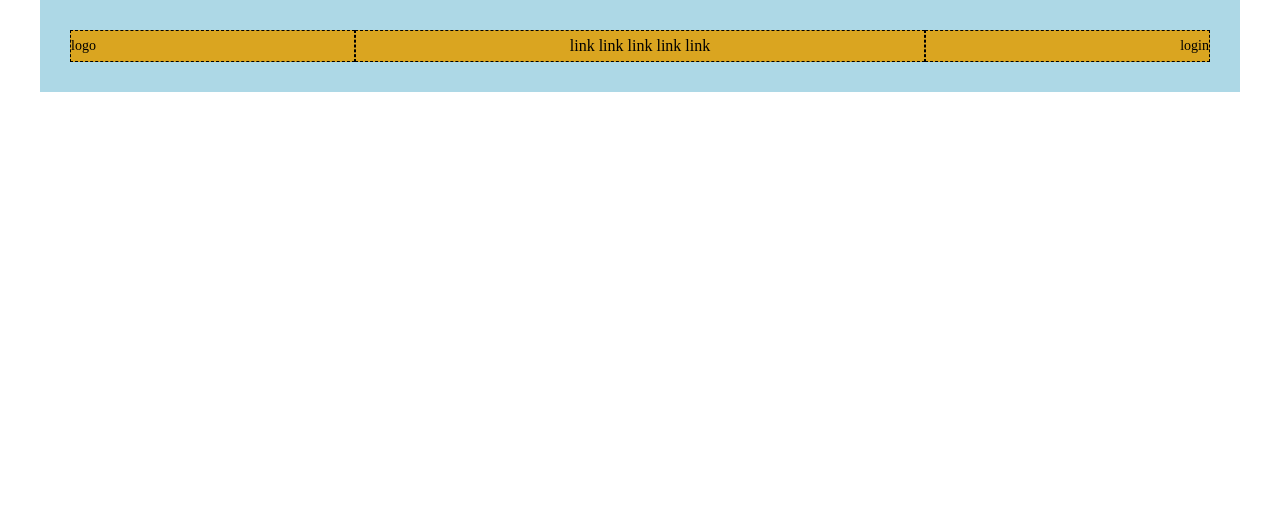
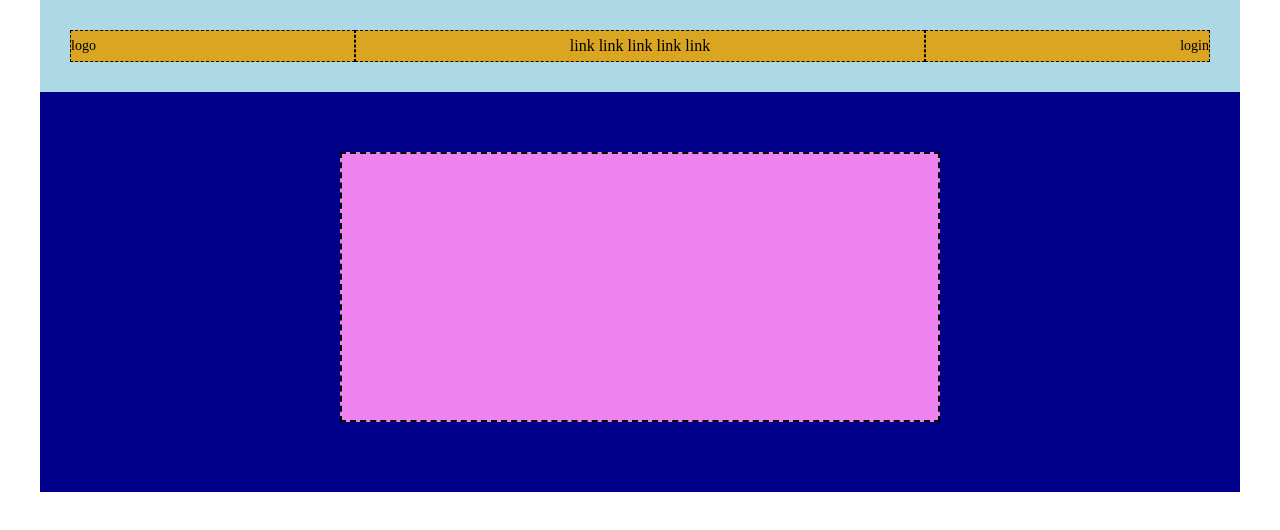
Before and after one commit to igorliotta/htmlcss-struttura-discord, a plain HTML site: page index.html in a window 1280 px wide. Drawn offline with Linux system fonts and the light colour scheme.

Commit message:
Added: started first main section

```diff
--- a/css/app.css
+++ b/css/app.css
@@ -27,7 +27,13 @@ body {
     /* border: 1px solid red; */
 }
 
-/* Header */
+/* Inizio Header */
+
+.container {
+    min-width: 1000px;
+    margin: 0 auto;
+    background-color: #add8e6;
+}
 
 .page-header {
     min-height: 50px;
@@ -65,3 +71,25 @@ body {
     text-align: center;
     line-height: 30px;
 }
+
+/* Inizio Main */
+
+.row-f-section {
+    display: flex;
+    flex-direction: column;
+    align-items: center;
+}
+
+.container-f-section {
+    width: 1200px;
+    min-height: 400px;
+    background-color: #00008b;
+}
+
+.col {
+    width: 600px;
+    min-height: 270px;
+    background-color: #ee82ee;
+    border: 2px dashed black;
+    margin: 60px;
+}
--- a/index.html
+++ b/index.html
@@ -24,7 +24,23 @@
 
     <!-- Inizio struttura main -->
 
-    <main></main>
+        <main class="main-content">
+            <section>
+                <div class="container-f-section">
+                    <div class="row-f-section">
+                        <div class="col"></div>
+                    </div>
+                </div>
+            </section>
+
+
+
+
+
+
+
+
+        </main>
 
     <!-- Inizio struttura footer -->
 
```
